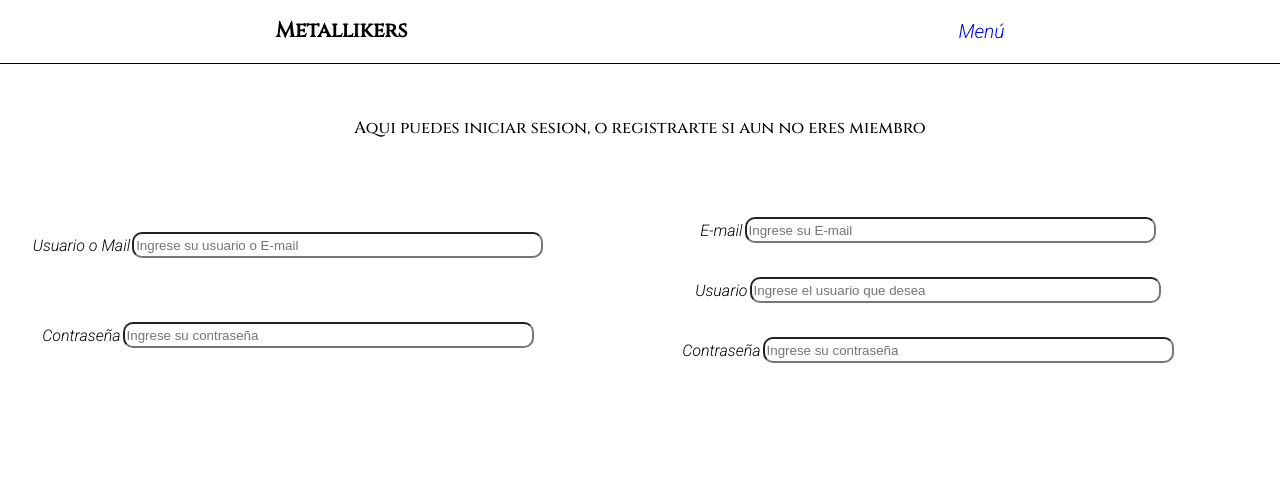
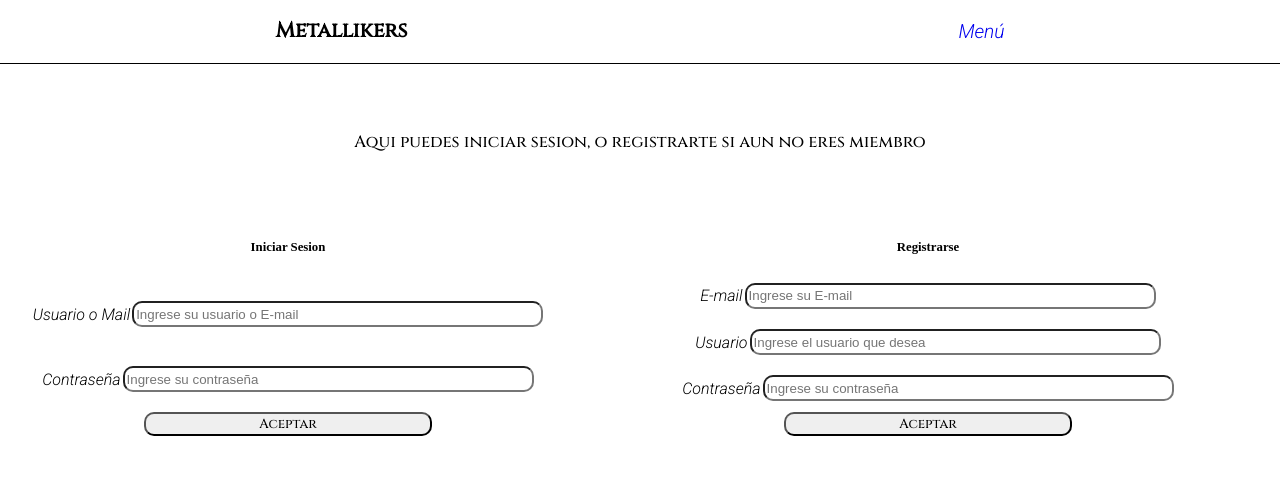
Before and after one commit to FacundoTLopez/Proyecto-integrador, a plain HTML site: page access.html in a window 1280 px wide. Shown: the top 486 px of the page. Drawn offline with Linux system fonts and the light colour scheme.

Commit message:
ultimo commit

```diff
--- a/access.html
+++ b/access.html
@@ -20,7 +20,7 @@
                                 <ul class="pp-ul">
                                     <li><a href="index.html">Inicio</a></li>
                                     <li><a href="musica.html">Música</a></li>
-                                    <li><a href="">Inicia sesion o registrate</a></li>
+                                    <li><a href="access.html">Inicia sesion o registrate</a></li>
                                 </ul>
                             </div>
                         </div>
@@ -30,6 +30,7 @@
         </div>
         <div class="main-log">
           <div class="login">
+              <h2 class="txt">Iniciar Sesion</h2>
               <div class="container-input">
                   <label for="Usuario">Usuario o Mail</label>
                   <input type="text" id="usuario" placeholder="Ingrese su usuario o E-mail">
@@ -38,8 +39,10 @@
                   <label for="Password">Contraseña</label>
                   <input type="password" id="Password" placeholder="Ingrese su contraseña">
               </div>
+              <button class="buttonn">Aceptar</button>
           </div>
           <div class="register">
+              <h2 class="txt">Registrarse</h2>
             <div class="container-input">
                 <label for="E-mail">E-mail</label>
                 <input type="text" id="E-mail" placeholder="Ingrese su E-mail">
@@ -52,6 +55,7 @@
                 <label for="Password">Contraseña</label>
                 <input type="password" id="Password" placeholder="Ingrese su contraseña">
             </div>
+            <button class="buttonn">Aceptar</button>
           </div>
           <div class="txt">
               <p class="Logintxt">Aqui puedes iniciar sesion, o registrarte si aun no eres miembro</p>
--- a/assets/estilos.css
+++ b/assets/estilos.css
@@ -318,7 +318,8 @@ a:visited {
     text-decoration: underline;
 }
 
-.login, .register {
+.login,
+.register {
     display: flex;
     flex-direction: column;
     justify-content: space-evenly;
@@ -343,7 +344,7 @@ label {
     font-family: roboto;
 }
 
-input{
+input {
     border-radius: 10px;
     height: 20px;
     width: 250px;
@@ -354,9 +355,16 @@ input{
     justify-content: center;
     height: 100px;
 }
-.Logintxt{
+
+.Logintxt {
     font-family: cinzel;
     font-size: 1.3em;
+}
+
+.buttonn {
+    width: 50%;
+    border-radius: 10px;
+    font-family: cinzel;
 }
 
 @media (min-width: 320px) {
@@ -389,13 +397,17 @@ input{
         font-size: 1rem;
         text-align: center;
     }
-    .txt{
+
+    .txt {
         font-size: 0.8em;
     }
-    input{
+
+    input {
         width: 70%;
     }
-    input, label {
+
+    input,
+    label {
         margin: 1px;
     }
 }
@@ -452,6 +464,7 @@ input{
     .container-input {
         flex-direction: column;
     }
+
     .main-log {
         display: grid;
         grid-template-columns: 1fr 1fr;
@@ -463,10 +476,13 @@ input{
             "register register";
         grid-area: main-log;
     }
-        .login, .register{
+
+    .login,
+    .register {
         margin: 5px 0px 5px 20px;
     }
-        .footer-log{
+
+    .footer-log {
         margin-top: 30px;
     }
 
```
Also changed, not shown: musica.html (+1 -1 lines). Lines whose indentation alone changed are shown as unchanged.
